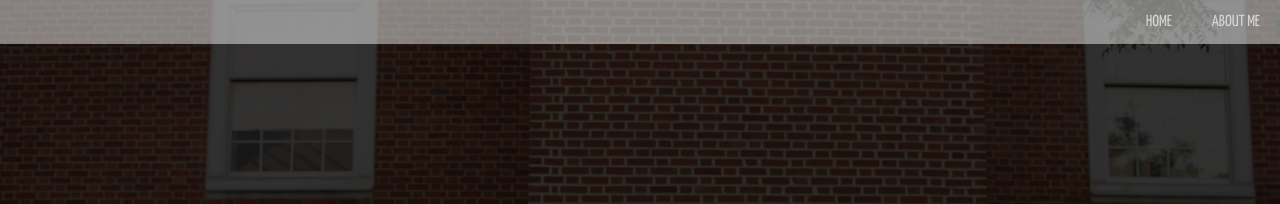
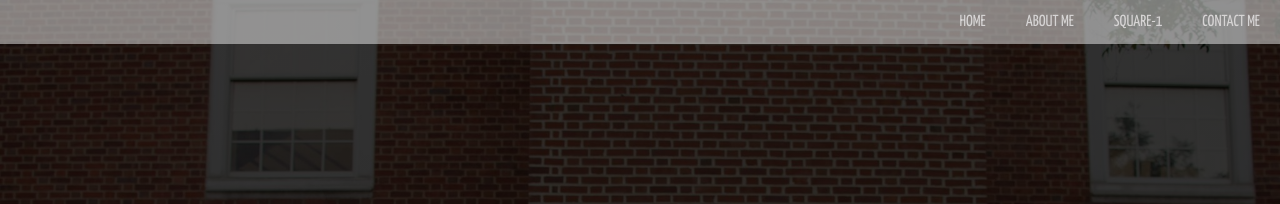
Before and after one commit to esqu1/esqu1.github.io, a Jekyll site: the page built from cubing/index.html, in a window 1280 px wide. Shown: the top 204 px of the page. Built offline with Jekyll 4.4.1, drawn with Linux system fonts in a browser that asks for light colours; nearby versions of some CDN libraries; some web fonts are replaced.

Commit message:
js is lovely for navbar

```diff
--- a/_layouts/cubing.html
+++ b/_layouts/cubing.html
@@ -14,6 +14,14 @@
 	<body>
 		<nav>
 			<ul>
+				<li><a href="#">CONTACT ME</a></li>
+				<li class="dropdown">
+					<a href="#">SQUARE-1</a>
+					<div class="dropdown-content">
+						<a href="sq1tutorial.html">TUTORIAL</a>
+						<a href="sq1algs.html">ALGORITHMS</a>
+					</div>
+				</li>
 				<li><a href="aboutme.html">ABOUT ME</a></li>
 				<li><a href="index.html">HOME</a></li>
 			</ul>
--- a/css/style.css
+++ b/css/style.css
@@ -104,7 +104,7 @@
 	transition: .5s;
 }
 
-nav ul {
+nav ul{
 	list-style-type: none;
 	padding: 0;
     overflow: hidden;
@@ -114,16 +114,14 @@
     top: 0;
     width: 100%;
 	background-color: rgba(242,242,242,0.5);
-
 }
 
 nav li {
 	float: right;
-
 }
 
 nav li a {
-    display: block;
+    display: inline-block;
     text-align: center;
     padding: 14px 20px;
     text-decoration: none;
@@ -156,3 +154,29 @@
 	color: white;
 	height: 142px;
 }
+
+nav ul li.dropdown{
+	display:inline-block;
+}
+
+.dropdown-content {
+	visibility: hidden;
+	position: fixed;
+	background-color: rgba(0,0,0,0);
+}
+
+
+.dropdown-content a {
+    padding: 12px 16px;
+    text-decoration: none;
+    display: block;
+    color: black;
+    padding: 5px 18px;
+    text-align: center;
+    z-index: 2;
+	-webkit-transition: 0s;
+	transition: 0s;
+	background-color: #c5e8e0;
+    border: 2px hidden #ffffff;
+    box-shadow: 0px 8px 10px rgba(0,0,0,0.8);
+}
--- /dev/null
+++ b/js/script.js
@@ -0,0 +1,19 @@
+new WOW().init();
+$(function(){
+	$.stellar({
+		horizontalScrolling: false,
+	});
+});
+
+$(document).ready(function(){
+	$("li.dropdown").hover(function(){
+		$(this.childNodes[3]).css("visibility","visible");
+		var d = this.childNodes[3].getElementsByTagName("a");
+		$(d[d.length - 1]).css("border", "2px solid #c5e8e0");
+		$(d[d.length - 1]).css("border-radius","0px 0px 10px 10px");
+
+		console.log(d);
+	}, function(){
+		$(this.childNodes[3]).css("visibility","hidden");
+	});
+})
```
Also changed, not shown: other parts of _layouts/cubing.html (+1 -8 lines).
